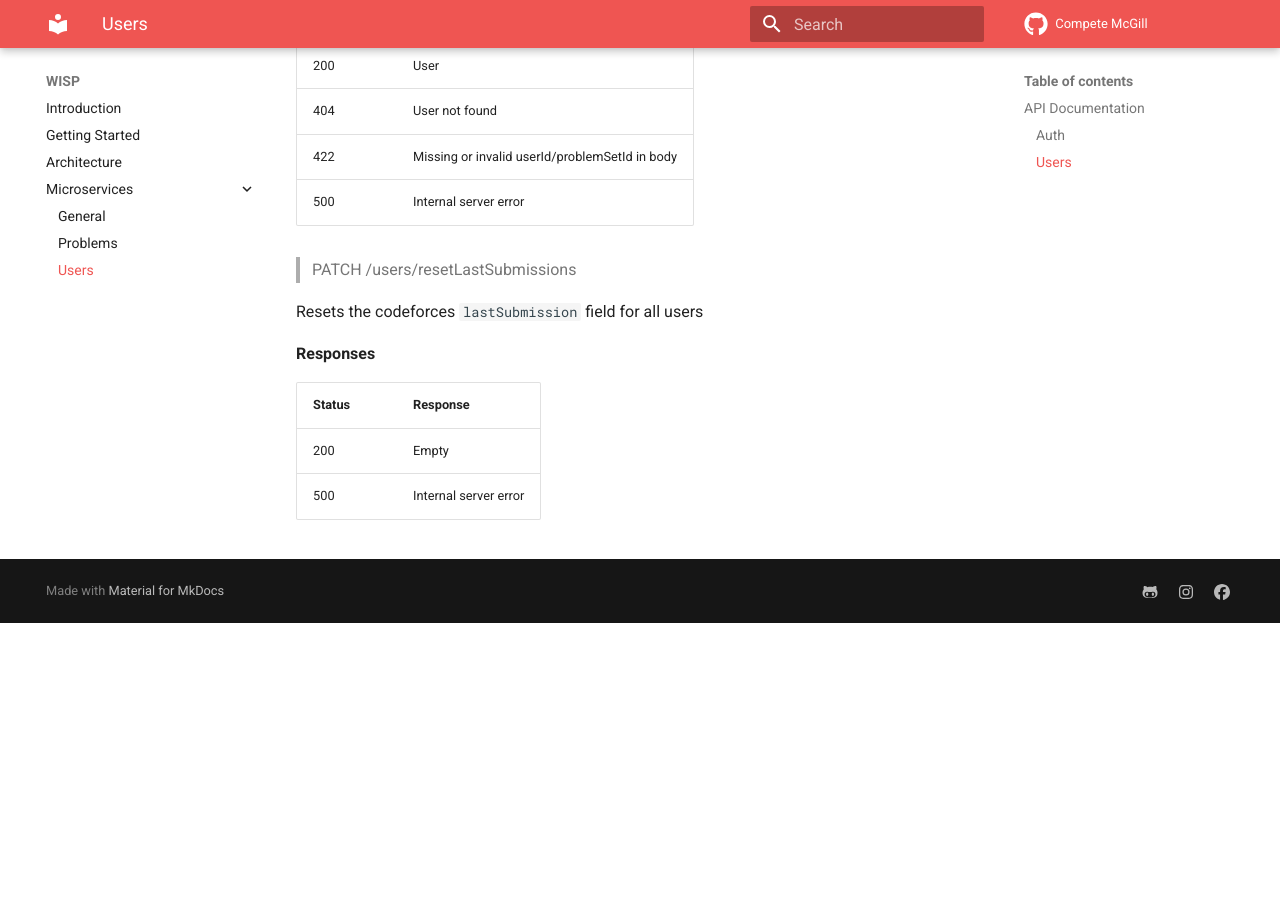
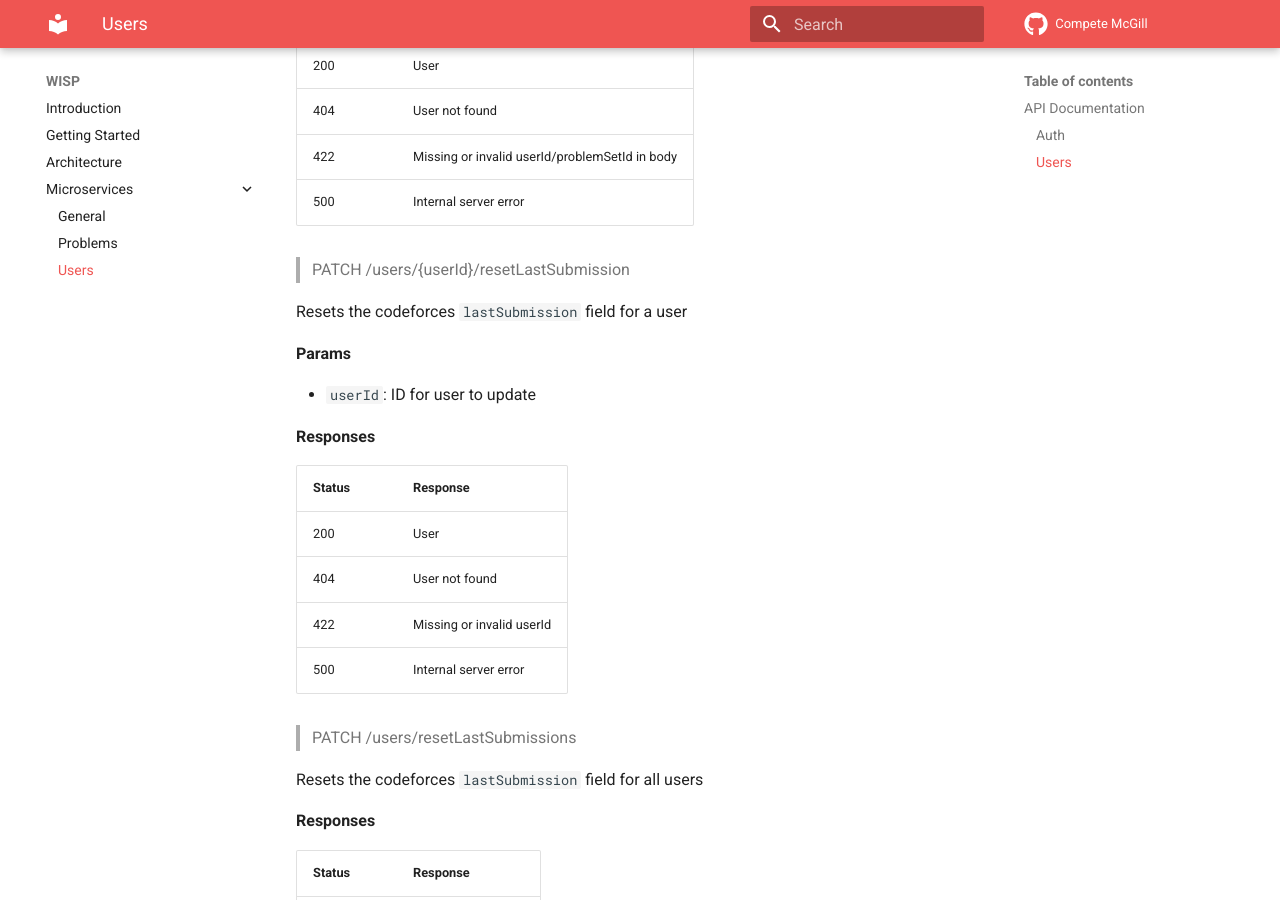
Before and after one commit to competemcgill/wisp, an MkDocs documentation site: the page built from docs/microservices/users.md, in a window 1280 px wide and 900 px high, scrolled down 5571 px. Built offline with MkDocs 1.6.1 and Material for MkDocs 9.7.7, drawn with Linux system fonts in a browser that asks for light colours; before the commit the page ends 6194 px from its top, so only the background shows below that.

Commit message:
add reset last submission route information

```diff
--- a/docs/microservices/users.md
+++ b/docs/microservices/users.md
@@ -227,6 +227,23 @@ Appends problemSet to the user's list of problemSets
 | 422 | Missing or invalid userId/problemSetId in body |
 | 500 | Internal server error |
 
+> PATCH /users/{userId}/resetLastSubmission
+
+Resets the codeforces `lastSubmission` field for a user
+
+**Params**
+
+- `userId`: ID for user to update
+
+**Responses**
+
+| Status | Response |
+| --- | --- |
+| 200 | User |
+| 404 | User not found |
+| 422 | Missing or invalid userId |
+| 500 | Internal server error |
+
 > PATCH /users/resetLastSubmissions
 
 Resets the codeforces `lastSubmission` field for all users
```
